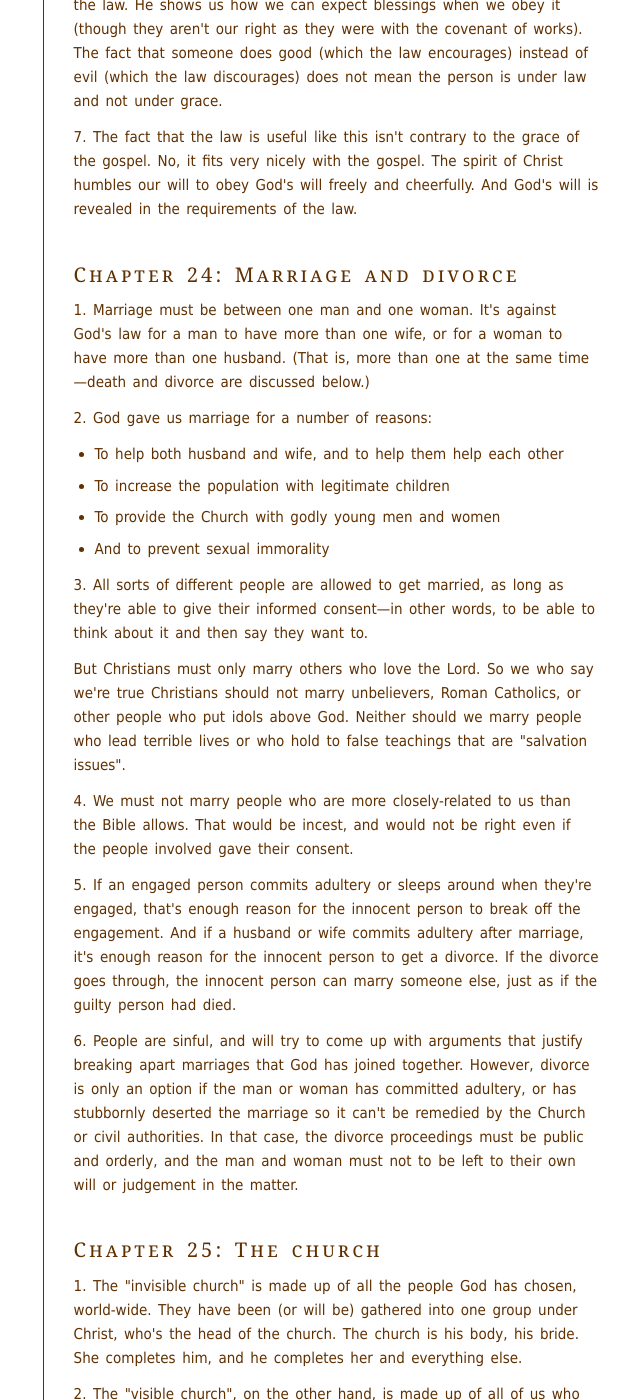
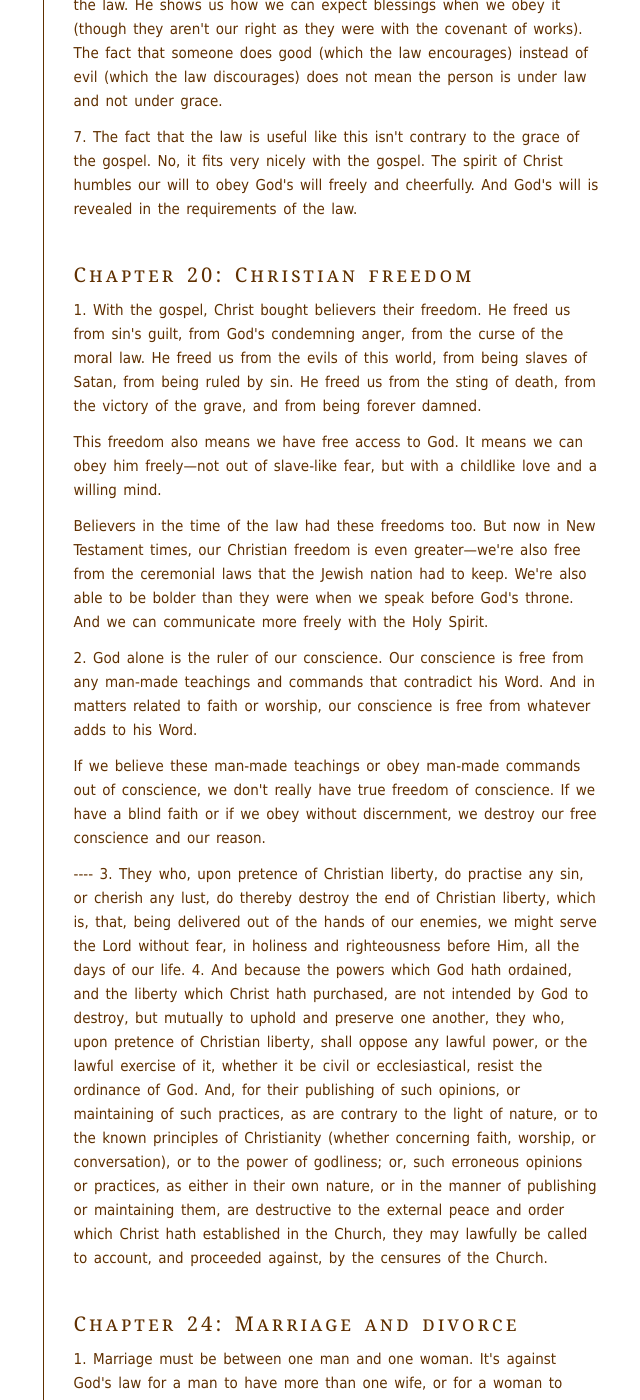
Before and after one commit to benhoyt/benhoyt.github.com, a Jekyll site: the page built from writings-plain-english-westminster.html, in a window 1280 px wide and 1400 px high, scrolled down 20866 px. Shown: the whole window, without its empty margins (391-1031 px from the left). Built offline with Jekyll 4.4.1, drawn with Linux system fonts in a browser that asks for light colours; some of the changed text lies outside the part shown.

Commit message:
Start of chapter 20

```diff
--- a/writings-plain-english-westminster.html
+++ b/writings-plain-english-westminster.html
@@ -66,7 +66,7 @@ permalink: /writings/plain-english-westminster/index.html
  <li><a href="#chapter17">Chapter 17: The saints will persevere</a></li>
  <li><a href="#chapter18">Chapter 18: Being sure we're saved</a></li>
  <li><a href="#chapter19">Chapter 19: The law of God</a></li>
- <li><a href="#chapter20">Chapter 20: </a></li>
+ <li><a href="#chapter20">Chapter 20: Christian freedom</a></li>
  <li><a href="#chapter21">Chapter 21: </a></li>
  <li><a href="#chapter22">Chapter 22: </a></li>
  <li><a href="#chapter23">Chapter 23: </a></li>
@@ -445,7 +445,7 @@ permalink: /writings/plain-english-westminster/index.html
 
 <p>2. After Adam's fall, this law was still a perfect rule of righteousness. As such, it was given by God on Mount Sinai as the ten commandments, written on two slabs of stone. The first four commandments contain our duty toward God, and the other six contain our duty to mankind.</p>
 
-<p>3. This law is usually called the moral law, and along with it, God gave the people of Israel ceremonial laws. The Israelites were an "under-age church", and these laws contained symbols that pointed to something greater.</p>
+<p>3. This law is usually called the "moral law", and along with it, God gave the people of Israel ceremonial laws. The Israelites were an "under-age church", and these laws contained symbols that pointed to something greater.</p>
 
 <p>The ceremonial laws were partly for worship, pointing to Christ—his graces, actions, suffering, and benefits. And partly they simply taught the people their moral duties. In the New Testament, all these ceremonial laws have been done away with.</p>
 
@@ -464,6 +464,24 @@ permalink: /writings/plain-english-westminster/index.html
 <p>Similarly, God shows us how he approves of obedience in the promises of the law. He shows us how we can expect blessings when we obey it (though they aren't our right as they were with the covenant of works). The fact that someone does good (which the law encourages) instead of evil (which the law discourages) does not mean the person is under law and not under grace.</p>
 
 <p>7. The fact that the law is useful like this isn't contrary to the grace of the gospel. No, it fits very nicely with the gospel. The spirit of Christ humbles our will to obey God's will freely and cheerfully. And God's will is revealed in the requirements of the law.</p>
+
+
+<h2 id="chapter20">Chapter 20: Christian freedom</h2>
+
+<p>1. With the gospel, Christ bought believers their freedom. He freed us from sin's guilt, from God's condemning anger, from the curse of the moral law. He freed us from the evils of this world, from being slaves of Satan, from being ruled by sin. He freed us from the sting of death, from the victory of the grave, and from being forever damned.</p>
+
+<p>This freedom also means we have free access to God. It means we can obey him freely—not out of slave-like fear, but with a childlike love and a willing mind.</p>
+
+<p>Believers in the time of the law had these freedoms too. But now in New Testament times, our Christian freedom is even greater—we're also free from the ceremonial laws that the Jewish nation had to keep. We're also able to be  bolder than they were when we speak before God's throne. And we can communicate more freely with the Holy Spirit.</p>
+
+<p>2. God alone is the ruler of our conscience. Our conscience is free from any man-made teachings and commands that contradict his Word. And in matters related to faith or worship, our conscience is free from whatever adds to his Word.</p>
+
+<p>If we believe these man-made teachings or obey man-made commands out of conscience, we don't really have true freedom of conscience. If we have a blind faith or if we obey without discernment, we destroy our free conscience and our reason.</p>
+
+----
+3.  They who, upon pretence of Christian liberty, do practise any sin, or cherish any lust, do thereby destroy the end of Christian liberty, which is, that, being delivered out of the hands of our enemies, we might serve the Lord without fear, in holiness and righteousness before Him, all the days of our life.
+
+4.  And because the powers which God hath ordained, and the liberty which Christ hath purchased, are not intended by God to destroy, but mutually to uphold and preserve one another, they who, upon pretence of Christian liberty, shall oppose any lawful power, or the lawful exercise of it, whether it be civil or ecclesiastical, resist the ordinance of God. And, for their publishing of such opinions, or maintaining of such practices, as are contrary to the light of nature, or to the known principles of Christianity (whether concerning faith, worship, or conversation), or to the power of godliness; or, such erroneous opinions or practices, as either in their own nature, or in the manner of publishing or maintaining them, are destructive to the external peace and order which Christ hath established in the Church, they may lawfully be called to account, and proceeded against, by the censures of the Church.
 
 
 <h2 id="chapter24">Chapter 24: Marriage and divorce</h2>
```
